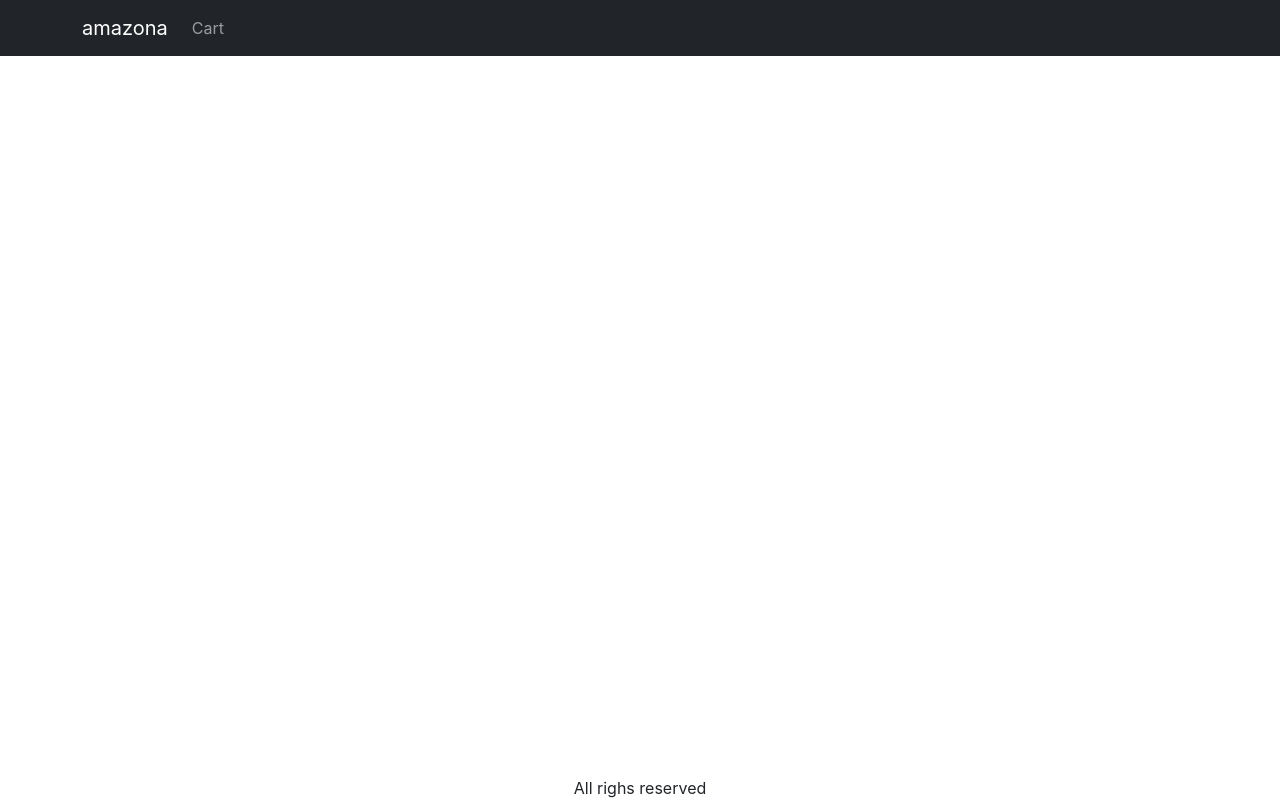
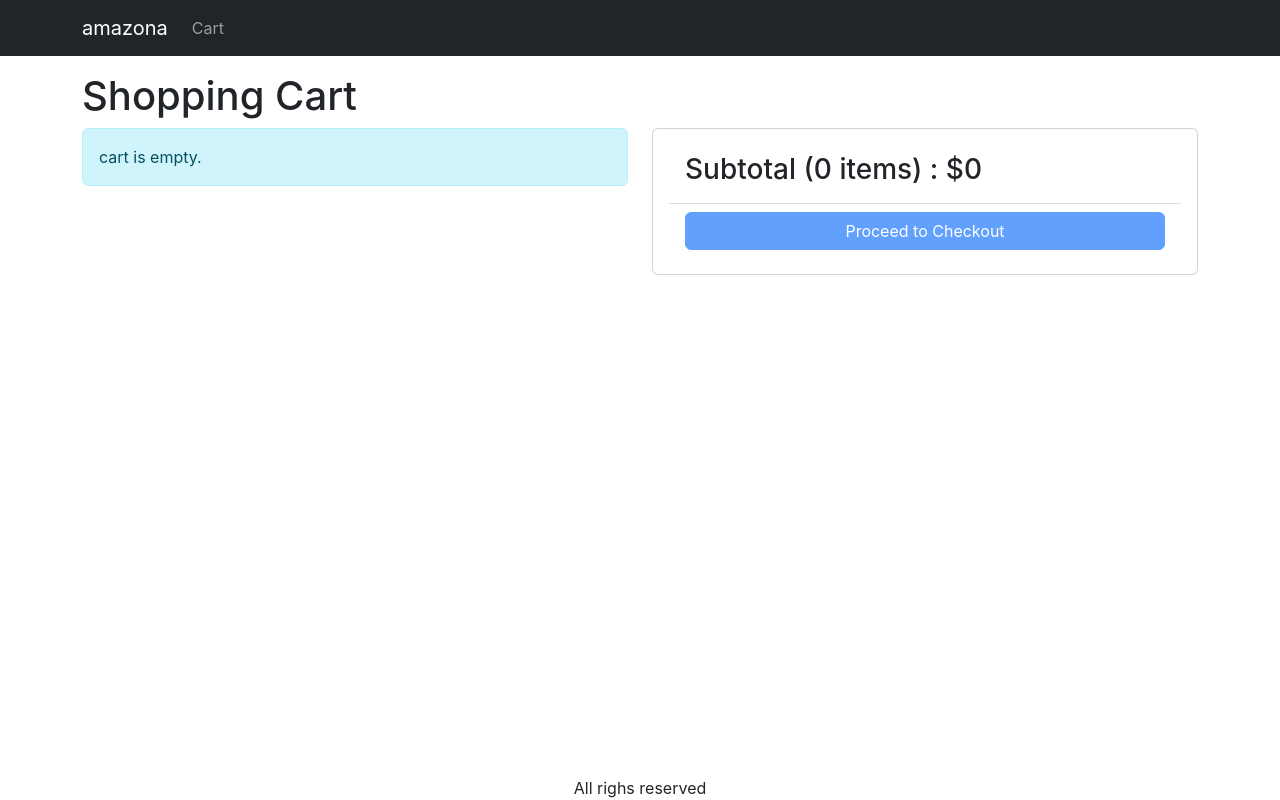
Before and after one commit to fullstack-guru0719/ECommerce-Mern, a React (Create React App) app in the folder frontend/: page /cart in a window 1280 px wide. Built offline with nearby package versions, Linux system fonts and the light colour scheme.

Commit message:
add localstorage...

```diff
--- a/frontend/src/App.js
+++ b/frontend/src/App.js
@@ -9,6 +9,7 @@
 import Nav from 'react-bootstrap/Nav';
 import { useContext } from 'react';
 import { Store } from './screens/Store';
+import CartScreen from './screens/CartScreen';
 
 function App() {
   const { state } = useContext(Store);
@@ -39,6 +40,7 @@
           <Container className="mt-3">
             <Routes>
               <Route path="/product/:slug" element={<ProductScreen />}></Route>
+              <Route path="/cart" element={<CartScreen />}></Route>
               <Route path="/" element={<HomeScreen />}></Route>
             </Routes>
           </Container>
--- a/frontend/src/components/Product.js
+++ b/frontend/src/components/Product.js
@@ -1,11 +1,33 @@
-import React from 'react';
+import React, { useContext } from 'react';
 import { Link } from 'react-router-dom';
 import Card from 'react-bootstrap/Card';
 import Button from 'react-bootstrap/Button';
 import Rating from './Rating';
+import axios from 'axios';
+import { Store } from '../screens/Store';
 
 function Product(props) {
   const { product } = props;
+
+  const { state, dispatch: ctxDispatch } = useContext(Store);
+  const {
+    cart: { cartItems },
+  } = state;
+
+  const addToCartHandler = async (item) => {
+    const existItem = cartItems.find((x) => x._id === product._id);
+    const quantity = existItem ? existItem.quantity + 1 : 1;
+    const { data } = await axios.get(`/api/products/${item._id}`);
+    if (data.countInStock < quantity) {
+      window.alert('Sorry, Product is out of stock');
+      return;
+    }
+    ctxDispatch({
+      type: 'CART_ADD_ITEM',
+      payload: { ...item, quantity },
+    });
+  };
+
   return (
     <Card>
       <Link to={`/product/${product.slug}`}>
@@ -17,7 +39,13 @@
         </Link>
         <Rating rating={product.rating} numReviews={product.numReviews} />
         <Card.Text>${product.price}</Card.Text>
-        <Button>Add to cart</Button>
+        {product.countInStock === 0 ? (
+          <Button variant="light" disabled>
+            Out of stock
+          </Button>
+        ) : (
+          <Button onClick={() => addToCartHandler(product)}>Add to cart</Button>
+        )}
       </Card.Body>
     </Card>
   );
--- a/frontend/src/index.css
+++ b/frontend/src/index.css
@@ -37,3 +37,6 @@
 .img-large {
   max-width: 100%;
 }
+.img-thumbnail {
+  height: 80px;
+}
--- /dev/null
+++ b/frontend/src/screens/CartScreen.js
@@ -0,0 +1,131 @@
+import React, { useContext } from 'react';
+import Col from 'react-bootstrap/Col';
+import Button from 'react-bootstrap/Button';
+import Card from 'react-bootstrap/Card';
+import ListGroup from 'react-bootstrap/ListGroup';
+import Row from 'react-bootstrap/Row';
+import { Helmet } from 'react-helmet-async';
+import { Link, Navigate, useNavigate } from 'react-router-dom';
+import MessageBox from '../components/MessageBox';
+import { Store } from './Store';
+import axios from 'axios';
+
+export default function CartScreen() {
+  const navigate = useNavigate();
+  const { state, dispatch: ctxDispatch } = useContext(Store);
+  const {
+    cart: { cartItems },
+  } = state;
+
+  const updateCartHandler = async (item, quantity) => {
+    const { data } = await axios.get(`/api/products/${item._id}`);
+    if (data.countInStock < quantity) {
+      window.alert('Sorry, Product is out of stock');
+      return;
+    }
+    ctxDispatch({
+      type: 'CART_ADD_ITEM',
+      payload: { ...item, quantity },
+    });
+  };
+
+  const removeItemHandler = (item) => {
+    ctxDispatch({ type: 'CART_REMOVE_ITEM', payload: item });
+  };
+
+  const checkoutHandler = () => {
+    navigate('/signin?redirect=/shipping');
+  };
+
+  return (
+    <div>
+      <Helmet>
+        <title>Shopping Cart</title>
+      </Helmet>
+      <h1>Shopping Cart</h1>
+      <Row>
+        <Col mde={8}>
+          {cartItems.length === 0 ? (
+            <MessageBox>
+              cart is empty. <Link to="/" Go Shopping></Link>
+            </MessageBox>
+          ) : (
+            <ListGroup>
+              {cartItems.map((item) => (
+                <ListGroup.Item key={item._id}>
+                  <Row className="align-items-center">
+                    <Col md={4}>
+                      <img
+                        src={item.image}
+                        alt={item.name}
+                        className="img-fluid rounded img-thumbnail"
+                      ></img>{' '}
+                      <Link to={`/product/${item.slug}`}>{item.name}</Link>
+                    </Col>
+                    <Col md={3}>
+                      <Button
+                        variant="light"
+                        onClick={() =>
+                          updateCartHandler(item, item.quantity - 1)
+                        }
+                        disabled={item.quantity === 1}
+                      >
+                        <i className="fas fa-minus-circle"></i>
+                      </Button>{' '}
+                      <span>{item.quantity}</span>{' '}
+                      <Button
+                        variant="light"
+                        onClick={() =>
+                          updateCartHandler(item, item.quantity + 1)
+                        }
+                        // disabled={item.quantity === 1}
+                      >
+                        <i className="fas fa-plus-circle"></i>
+                      </Button>{' '}
+                    </Col>
+                    <Col md={3}>${item.price}</Col>
+                    <Col md={2}>
+                      <Button
+                        onClick={() => removeItemHandler(item)}
+                        variant="light"
+                      >
+                        <i className="fas fa-trash"></i>
+                      </Button>
+                    </Col>
+                  </Row>
+                </ListGroup.Item>
+              ))}
+            </ListGroup>
+          )}
+        </Col>
+        <Col mde={4}>
+          <Card>
+            <Card.Body>
+              <ListGroup variant="flush">
+                <ListGroup.Item>
+                  <h3>
+                    Subtotal ({cartItems.reduce((a, c) => a + c.quantity, 0)}{' '}
+                    items) : $
+                    {cartItems.reduce((a, c) => a + c.price * c.quantity, 0)}
+                  </h3>
+                </ListGroup.Item>
+                <ListGroup.Item>
+                  <div className="d-grid">
+                    <Button
+                      type="button"
+                      variant="primary"
+                      onClick={checkoutHandler}
+                      disabled={cartItems.length === 0}
+                    >
+                      Proceed to Checkout
+                    </Button>
+                  </div>
+                </ListGroup.Item>
+              </ListGroup>
+            </Card.Body>
+          </Card>
+        </Col>
+      </Row>
+    </div>
+  );
+}
--- a/frontend/src/screens/ProductScreen.js
+++ b/frontend/src/screens/ProductScreen.js
@@ -8,7 +8,7 @@
 import ListGroup from 'react-bootstrap/ListGroup';
 import Badge from 'react-bootstrap/Badge';
 
-import { useParams } from 'react-router-dom';
+import { useNavigate, useParams } from 'react-router-dom';
 import logger from 'use-reducer-logger';
 import Rating from '../components/Rating';
 import { Helmet } from 'react-helmet-async';
@@ -28,6 +28,7 @@
 };
 
 function ProductScreen() {
+  const navigate = useNavigate();
   const params = useParams();
   const { slug } = params;
 
@@ -54,7 +55,6 @@
   const addToCartHandler = async () => {
     const existItem = cart.cartItems.find((x) => x._id === product._id);
     const quantity = existItem ? existItem.quantity + 1 : 1;
-    console.log('ss', product);
     const { data } = await axios.get(`/api/products/${product._id}`);
     if (data.countInStock < quantity) {
       window.alert('Sorry, Product is out of stock');
@@ -64,6 +64,7 @@
       type: 'CART_ADD_ITEM',
       payload: { ...product, quantity },
     });
+    navigate('/cart');
   };
 
   return loading ? (
--- a/frontend/src/screens/Store.js
+++ b/frontend/src/screens/Store.js
@@ -4,7 +4,9 @@
 
 const initialState = {
   cart: {
-    cartItems: [],
+    cartItems: localStorage.getItem('cartItems')
+      ? JSON.parse(localStorage.getItem('cartItems'))
+      : [],
   },
 };
 
@@ -21,7 +23,16 @@
             item._id === newItem._id ? newItem : item
           )
         : [...state.cart.cartItems, newItem];
+      localStorage.setItem('cartItems', JSON.stringify(cartItems));
       return { ...state, cart: { ...state.cart, cartItems } };
+
+    case 'CART_REMOVE_ITEM': {
+      const cartItems = state.cart.cartItems.filter(
+        (item) => item._id !== action.payload._id
+      );
+      localStorage.setItem('cartItems', JSON.stringify(cartItems));
+      return { ...state, cart: { ...state.cart, cartItems } };
+    }
 
     default:
       return state;
```
Also changed, not shown: 1 other file (tests, documents, lock files or other folders).
